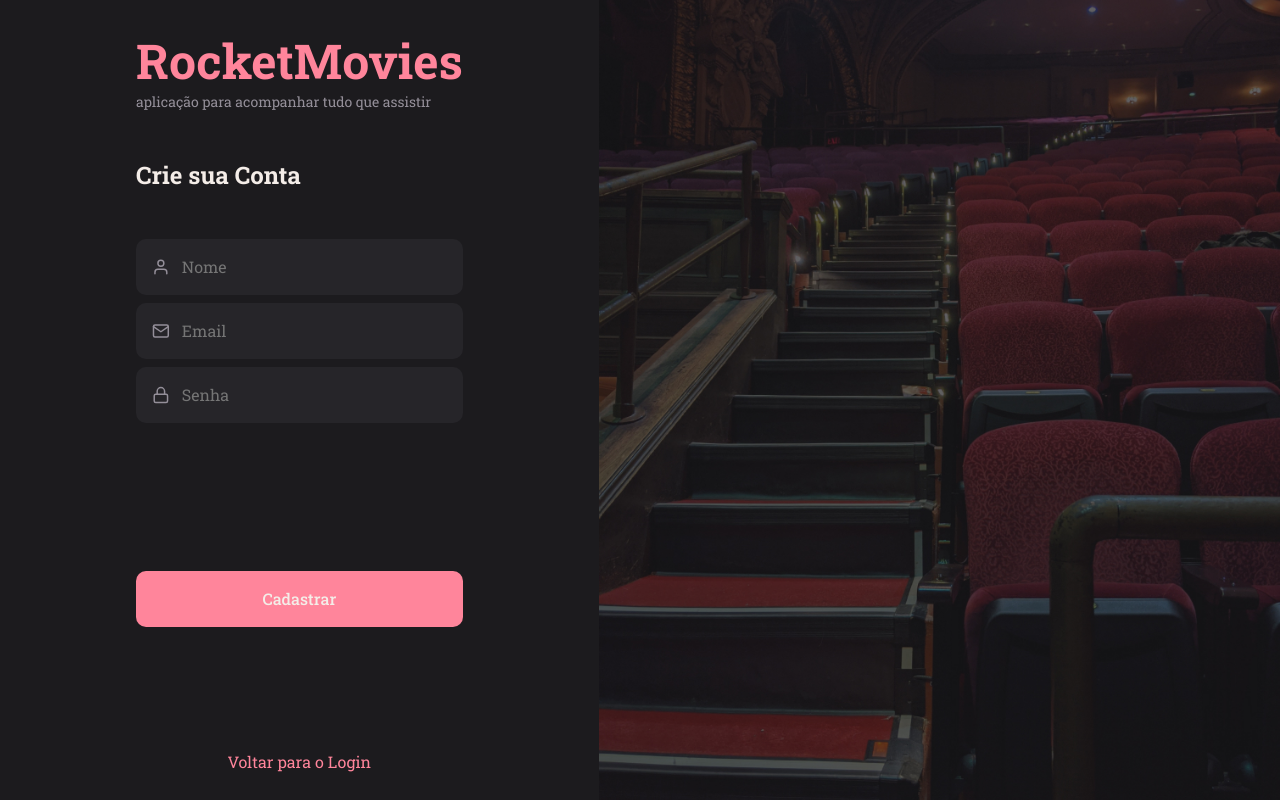
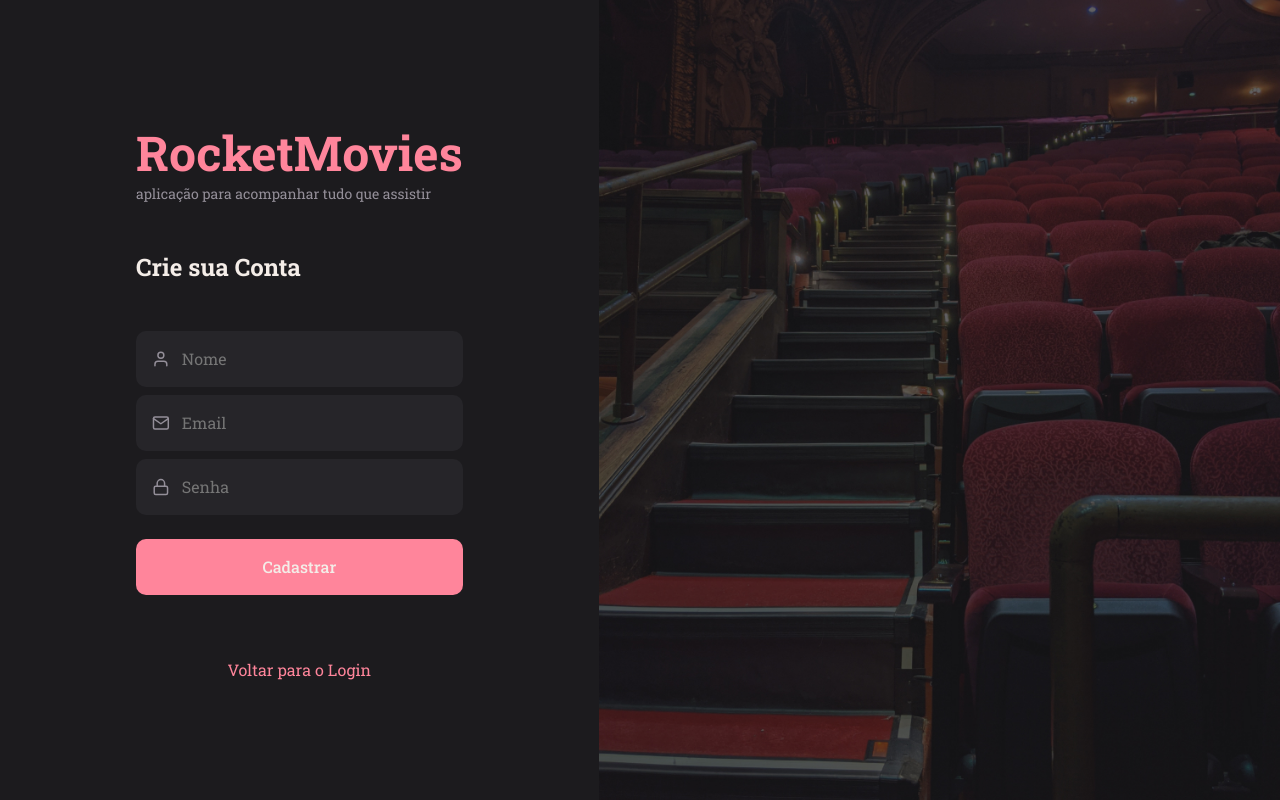
Before and after one commit to LuigiEBO/Rocket-Films, a React (Vite) app: page /cadastrar in a window 1280 px wide. Built offline with nearby package versions, Linux system fonts and the light colour scheme.

Commit message:
cadastrando usuário

```diff
--- a/src/pages/SignIn/styles.js
+++ b/src/pages/SignIn/styles.js
@@ -23,7 +23,7 @@
     color: ${({ theme }) => theme.COLORS.GRAY_TEXT};
   }
   > a {
-    margin-top: 124px;
+    margin-top: 64px;
     color: ${({ theme }) => theme.COLORS.PINK};
     text-align: center;
   }
--- a/src/pages/SignUp/index.jsx
+++ b/src/pages/SignUp/index.jsx
@@ -1,9 +1,32 @@
+import { useState } from "react";
 import {Container, Form, Background} from "./styles"
 import { Input } from "../../components/input"
 import { Button } from "../../components/button"
-import { Link } from "react-router-dom";
+import { Link, useNavigate } from "react-router-dom";
+import {api} from "../../services/api";
 import {FiUser, FiMail, FiLock} from "react-icons/fi";
 export function SignUp() {
+  const [name, setName] = useState("");
+  const [email, setEmail] = useState("");
+  const [password, setPassword] = useState("");
+  const navigate = useNavigate();
+
+  function handleSignUp() {
+    if (!name || !email || !password) {
+      return alert("Preencha todos os campos!")
+    }
+
+    api.post("/users", {name, email, password}).then(() => {
+      alert("Usuário cadastrado com sucesso!")
+      navigate("/")
+    }).catch(error => {
+      if(error.response) {
+        alert(error.response.data.message)
+      }else {
+        alert("Não foi possível cadastrar o usuário!")
+      }
+    })
+  }
   return (
     <Container>
       <Form>
@@ -12,12 +35,25 @@
 
         <h2>Crie sua Conta</h2>
 
-        <Input placeholder="Nome" type="text" icon={FiUser} />
-        <Input placeholder="Email" type="text" icon={FiMail} />
-        <Input placeholder="Senha" type="password" icon={FiLock} />
-        <Link to="/">
-          <Button title="Cadastrar" />
-        </Link>
+        <Input
+          placeholder="Nome"
+          type="text"
+          icon={FiUser}
+          onChange={(e) => setName(e.target.value)}
+        />
+        <Input
+          placeholder="Email"
+          type="text"
+          icon={FiMail}
+          onChange={(e) => setEmail(e.target.value)}
+        />
+        <Input
+          placeholder="Senha"
+          type="password"
+          icon={FiLock}
+          onChange={(e) => setPassword(e.target.value)}
+        />
+          <Button title="Cadastrar" onClick={handleSignUp}/>
 
         <Link to="/">Voltar para o Login</Link>
       </Form>
--- a/src/pages/SignUp/styles.js
+++ b/src/pages/SignUp/styles.js
@@ -23,7 +23,7 @@
     color: ${({ theme }) => theme.COLORS.GRAY_TEXT};
   }
   > a {
-    margin-top: 124px;
+    margin-top: 64px;
     color: ${({ theme }) => theme.COLORS.PINK};
     text-align: center;
   }
```
